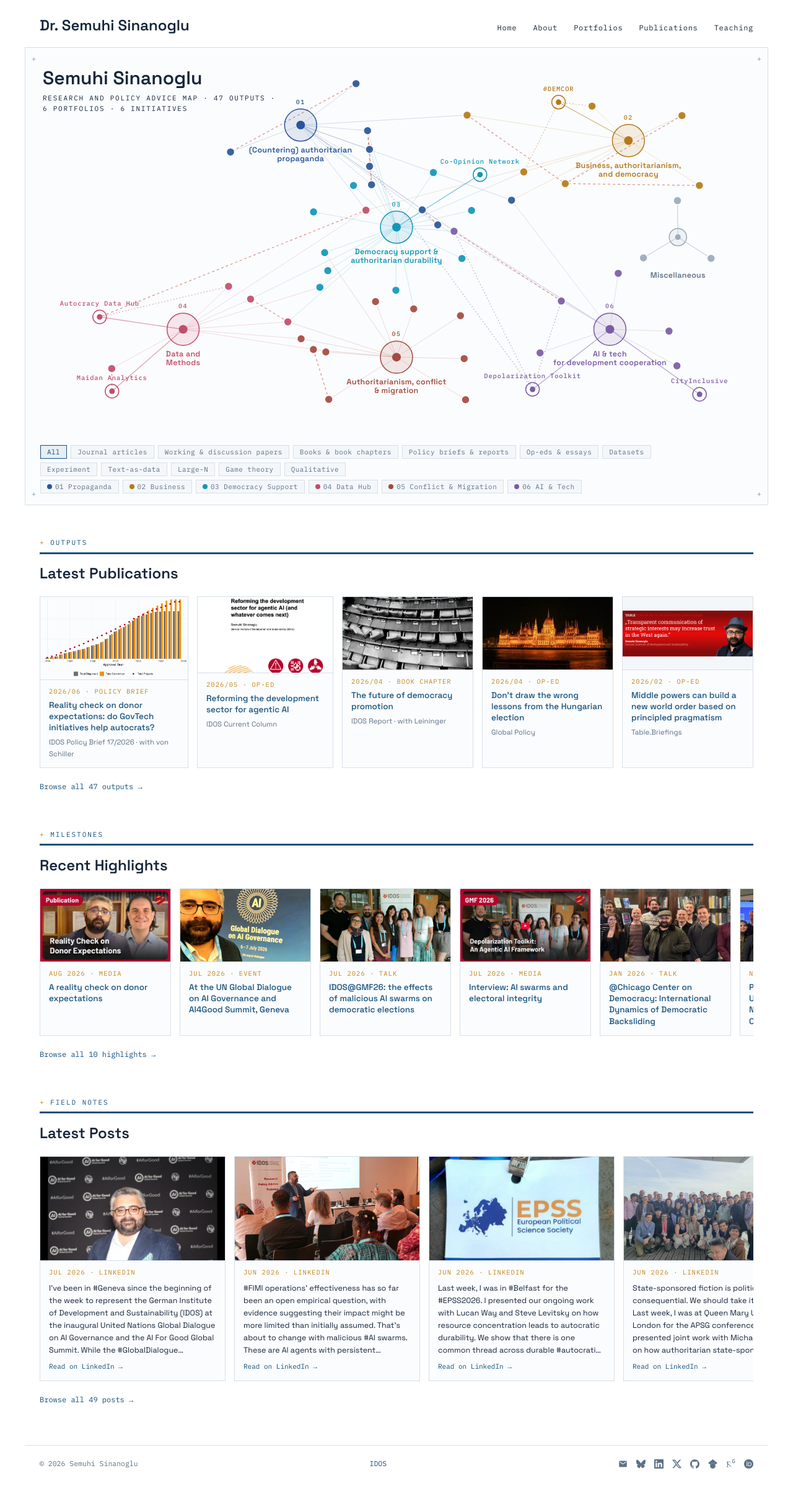
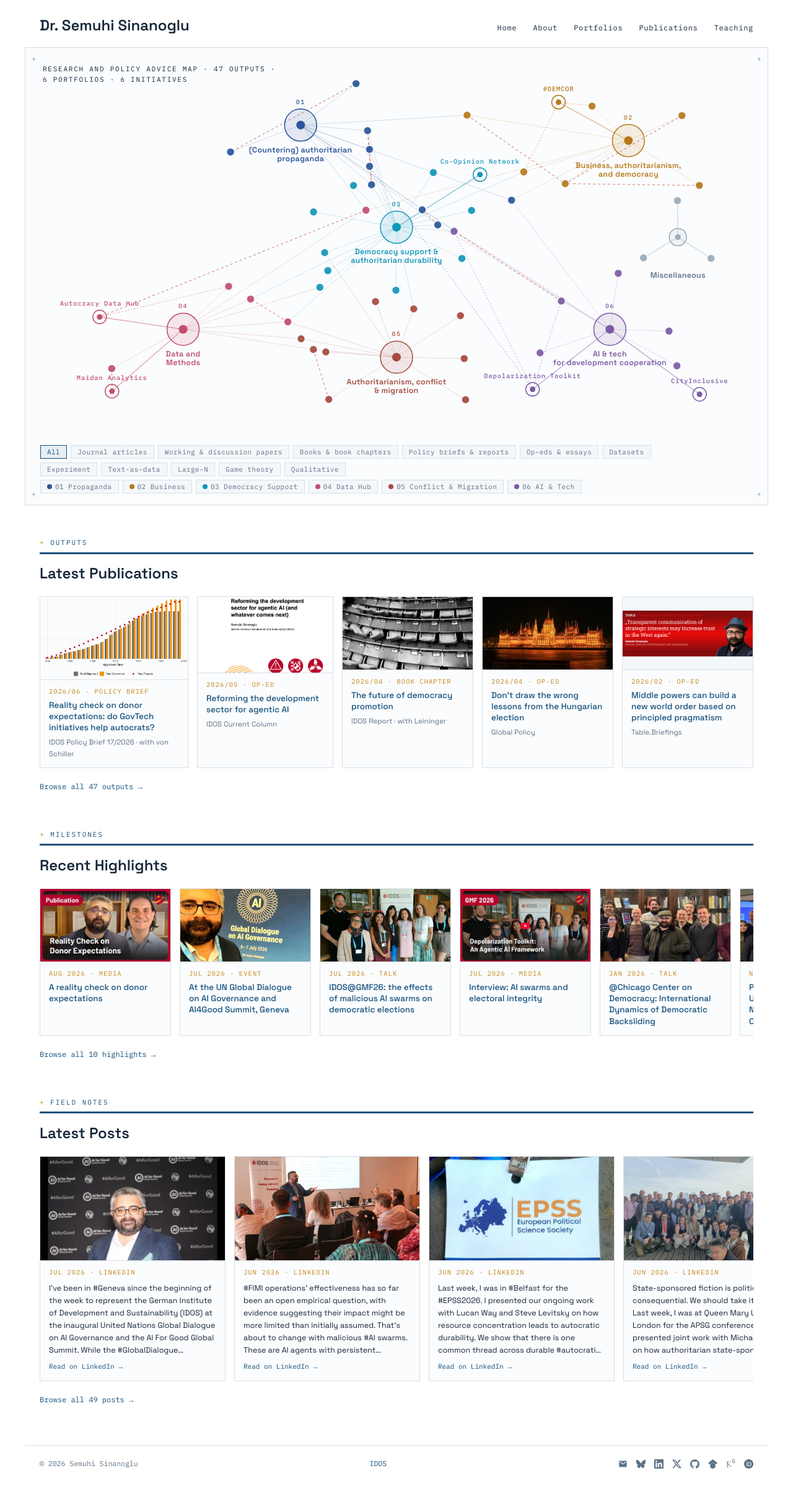
Before and after one commit to semuhi/semuhi.github.io, a Jekyll site: the page built from index.html, in a window 1280 px wide. Shown: the whole page at 62% size. Built offline with Jekyll 4.4.1, drawn with Linux system fonts in a browser that asks for light colours.

Commit message:
home: drop the name heading from the map hero
The header brand already names him, so the large h1 in the hero head
repeated it. The map label line becomes the page h1 instead, so the page
keeps one heading and no text is hidden. The .hero-head h1 rule now only
strips the heading size and weight from that label. Design fixture
updated to match.

```diff
--- a/_design/preview/constellation-flat.css
+++ b/_design/preview/constellation-flat.css
@@ -44,7 +44,7 @@ body.constellation footer.site .ficons svg { width: 15px; height: 15px; fill: cu
 body.constellation .hero { max-width: 1200px; margin: 8px auto 0; position: relative; border: 1px solid var(--hair); background: var(--card); }
 body.constellation .hero .reg { position: absolute; font-family: "IBM Plex Mono", monospace; color: var(--cobalt); opacity: .5; font-size: 12px; }
 body.constellation .hero .hero-head { position: absolute; top: 26px; left: 28px; z-index: 5; max-width: 390px; pointer-events: none; }
-body.constellation .hero .hero-head h1 { font-size: 30px; line-height: 1.15; font-weight: 600; margin: .35rem 0 .4rem; }
+body.constellation .hero .hero-head h1.kicker { font-weight: 400; line-height: 1.5; }
 body.constellation .hero .hero-head p { font-size: 14px; color: var(--muted); max-width: 340px; }
 body.constellation .hero .net-scroll { overflow-x: auto; -webkit-overflow-scrolling: touch; }
 body.constellation .hero svg.net { display: block; width: 100%; height: auto; }
--- a/_design/preview/index.html
+++ b/_design/preview/index.html
@@ -21,7 +21,7 @@
   <span class="reg" style="bottom:8px;left:10px">+</span>
   <span class="reg" style="bottom:8px;right:10px">+</span>
   <div class="hero-head">
-    <div class="kicker">Research and policy advice map &middot; 47 outputs &middot; 6 portfolios &middot; 6 initiatives</div>
+    <h1 class="kicker">Research and policy advice map &middot; 47 outputs &middot; 6 portfolios &middot; 6 initiatives</h1>
   </div>
   <div class="net-scroll"><svg id="net" class="net" viewBox="0 0 1200 640" role="img" aria-label="Network map of research outputs grouped by six portfolios" data-pf-href="portfolio-{key}.html"></svg></div>
   <div class="chips" id="chips"></div>
--- a/_design/preview/make_fixture.rb
+++ b/_design/preview/make_fixture.rb
@@ -264,7 +264,7 @@ home_body = <<~HTML
     <span class="reg" style="bottom:8px;left:10px">+</span>
     <span class="reg" style="bottom:8px;right:10px">+</span>
     <div class="hero-head">
-      <div class="kicker">Research and policy advice map &middot; #{pubs.length} outputs &middot; 6 portfolios &middot; #{projects.count { |pr| pr["net_x"] }} initiatives</div>
+      <h1 class="kicker">Research and policy advice map &middot; #{pubs.length} outputs &middot; 6 portfolios &middot; #{projects.count { |pr| pr["net_x"] }} initiatives</h1>
     </div>
     <div class="net-scroll"><svg id="net" class="net" viewBox="0 0 1200 640" role="img" aria-label="Network map of research outputs grouped by six portfolios" data-pf-href="portfolio-{key}.html"></svg></div>
     <div class="chips" id="chips"></div>
--- a/_includes/c-network-hero.html
+++ b/_includes/c-network-hero.html
@@ -5,12 +5,11 @@
   <span class="reg" style="top:8px;right:10px">+</span>
   <span class="reg" style="bottom:8px;left:10px">+</span>
   <span class="reg" style="bottom:8px;right:10px">+</span>
-  {% comment %}The home page h1 is his name (user decision 2026-08-24). It sits
-  in the hero head, above the map label, so the map stays the first thing on the
-  page and the page still has one heading that names the person.{% endcomment %}
+  {% comment %}No name heading here: the header brand already names him (user
+  decision 2026-08-24). The map label carries the page h1, so the page keeps one
+  heading and the map stays the first thing on the page.{% endcomment %}
   <div class="hero-head">
-    <h1>{{ site.data.about.identity.name }}</h1>
-    {% assign map_initiatives = site.data.projects | where_exp: "p", "p.net_x" %}<div class="kicker">Research and policy advice map · {{ n_items }} outputs · 6 portfolios · {{ map_initiatives | size }} initiatives</div>
+    {% assign map_initiatives = site.data.projects | where_exp: "p", "p.net_x" %}<h1 class="kicker">Research and policy advice map · {{ n_items }} outputs · 6 portfolios · {{ map_initiatives | size }} initiatives</h1>
   </div>
   <div class="net-scroll"><svg id="net" class="net" viewBox="0 0 1200 640" role="img" aria-label="Network map of research outputs grouped by six portfolios" data-pf-href="{{ '/portfolios/' | relative_url }}{key}/" data-work-href="{{ '/work/' | relative_url }}{slug}/"></svg></div>
   <div class="chips" id="chips"></div>
--- a/_sass/constellation/_components.scss
+++ b/_sass/constellation/_components.scss
@@ -24,7 +24,8 @@ body.constellation {
       z-index: 5;
       max-width: 390px;
       pointer-events: none;
-      h1 { font-size: 30px; line-height: 1.15; font-weight: 600; margin: .35rem 0 .4rem; }
+      // the map label is the page h1; it keeps the small mono kicker look
+      h1.kicker { font-weight: 400; line-height: 1.5; }
       p { font-size: 14px; color: var(--muted); max-width: 340px; }
     }
     .net-scroll { overflow-x: auto; -webkit-overflow-scrolling: touch; }
```
